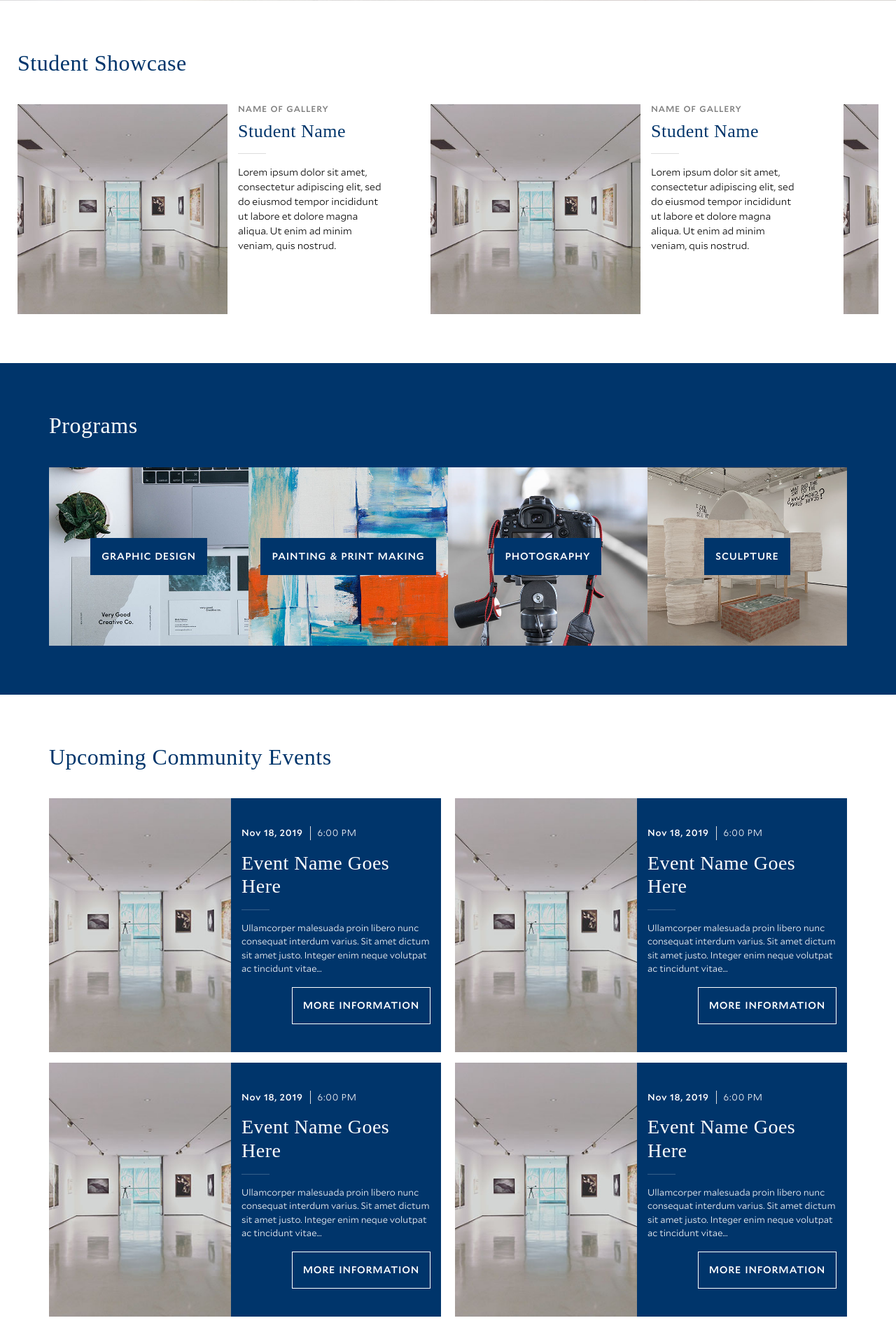
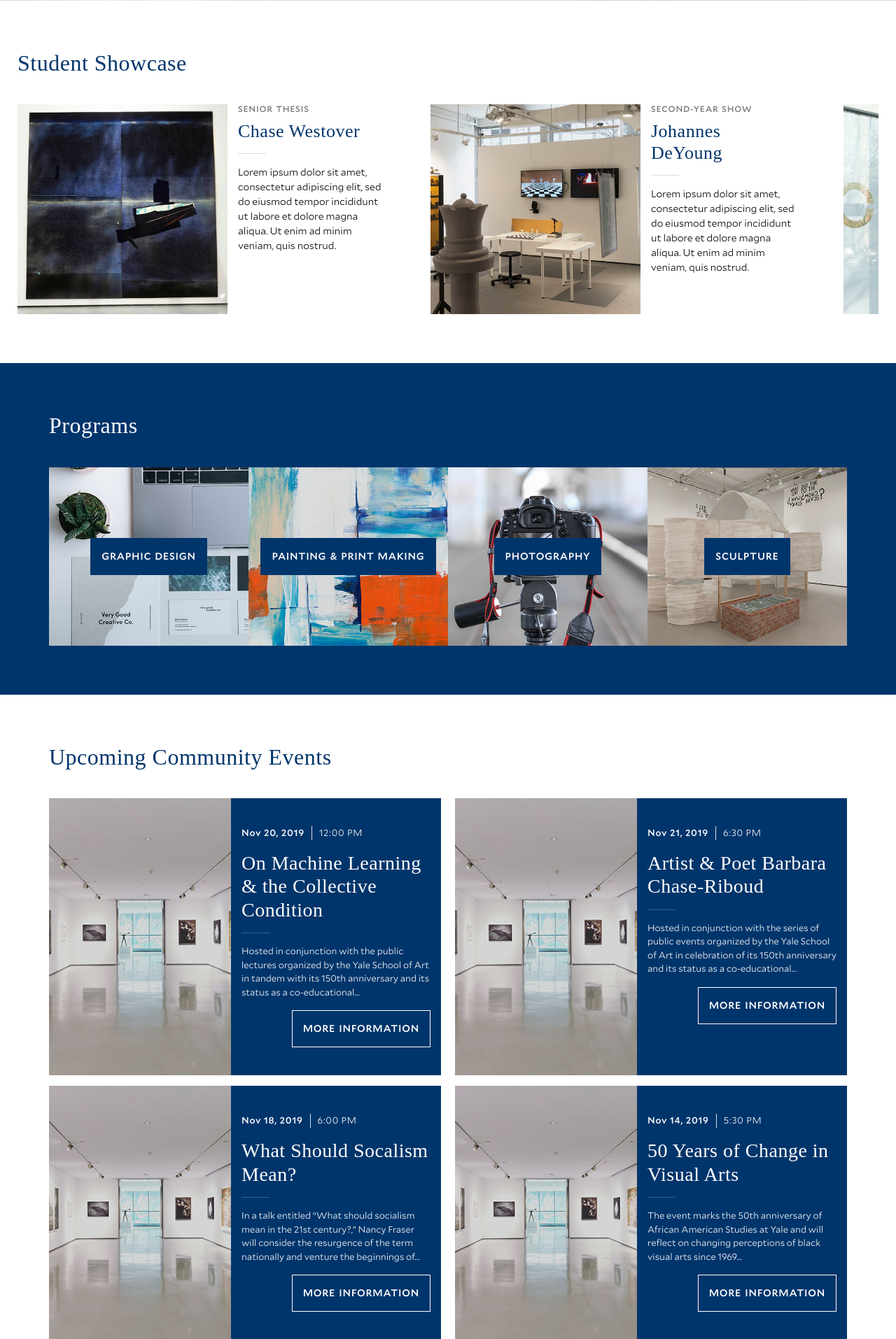
Before and after one commit to vonhaden/Yale-School-of-Art-Website, a PHP site: page / in a window 1280 px wide. Shown: the part 619-2533 px from the top of the page at 70% size. Run offline with PHP 8.4, Linux system fonts and the light colour scheme; some libraries are stand-ins or nearby versions.

Commit message:
Bugfixes
Fixed some small routing bugges as well as changed out some placeholder content.

```diff
--- a/css/styles.css
+++ b/css/styles.css
@@ -429,6 +429,14 @@ body .container-fluid {
   display: flex;
   align-items: center;
   margin-right: 20px;
+  cursor: pointer;
+  transition: 0.25s;
+}
+.navigation .logo:hover {
+  transition: 0.25s;
+}
+.navigation .logo:hover img {
+  opacity: 0.7;
 }
 .navigation .logo img {
   height: 40px;
--- a/includes/footer.php
+++ b/includes/footer.php
@@ -10,10 +10,10 @@
                     <p>New Haven, Connecticut, 06520-8339</p>
                 </div>
                 <div class="social">
-                    <a href="#"><i class="fab fa-facebook-f"></i></a>
-                    <a href="#"><i class="fab fa-twitter"></i></a>
-                    <a href="#"><i class="fab fa-instagram"></i></a>
-                    <a href="#"><i class="fab fa-linkedin"></i></a>
+                    <a href="https://www.facebook.com/YaleSchoolofArt/"><i class="fab fa-facebook-f"></i></a>
+                    <a href="https://twitter.com/yaleartgallery?lang=en"><i class="fab fa-twitter"></i></a>
+                    <a href="https://www.instagram.com/yaleschoolofart/?hl=en"><i class="fab fa-instagram"></i></a>
+                    <a href="https://www.linkedin.com/company/yale-art-gallery"><i class="fab fa-linkedin"></i></a>
                 </div>
             </div>
 
@@ -32,22 +32,22 @@
                 </div>
 
                 <div>
-                    <h4><a href="#">Student Work</a></h4>
+                    <h4><a href="student-work.php">Student Work</a></h4>
                     <ul>
                         <li><a href="#">Exhibits & Publications</a></li>
                     </ul>
                 </div>
 
                 <div>
-                    <h4><a href="#">Programs</a></h4>
+                    <h4><a href="programs.php">Programs</a></h4>
                     <ul>
-                        <li><a href="#">Courses</a></li>
+                        <li><a href="courses.php">Courses</a></li>
                         <li><a href="#">Summer Programs</a></li>
                     </ul>
                 </div>
 
                 <div>
-                    <h4><a href="#">Community Events</a></h4>
+                    <h4><a href="community-events.php">Community Events</a></h4>
                 </div>
 
                 <div>
--- a/includes/nav.php
+++ b/includes/nav.php
@@ -2,10 +2,10 @@
 <nav class="container-fluid navigation nav-desktop">
 
     <!-- Logo -->
-    <a class="logo" href="index.php">
+    <div class="logo">
         <img src="images/yale-art-logo.png" alt="Yale School of Art Crest">
         <div class="logo-text">Yale School of Art</div>
-    </a>
+    </div>
 
 
     <!-- Links -->
--- a/index.php
+++ b/index.php
@@ -16,7 +16,7 @@ include "includes/nav.php";
     <div class="overlay">
         <div class="container">
             <h1>Yale School of Art</h1>
-            <button type="button" class="btn btn-primary btn-grey">View Our Programs</button>
+            <a href="programs.php" class="btn btn-primary btn-grey">View Our Programs</a>
         </div>
     </div>
 </div>
@@ -29,49 +29,57 @@ include "includes/nav.php";
     <div class="showcase-holder">
         <div class="student">
             <div class="thumbnail">
-                <img src="images/showcase.jpg" alt="Student showcase thumbnail.">
+                <img src="images/showcase/showcase-1.jpg" alt="Student showcase thumbnail.">
             </div>
             <div class="details">
-                <h4>Name of Gallery</h4>
-                <h3>Student Name</h3>
+                <h4>Senior Thesis</h4>
+                <h3>Chase Westover</h3>
                 <p>Lorem ipsum dolor sit amet, consectetur adipiscing elit, sed do eiusmod tempor incididunt ut labore et dolore magna aliqua. Ut enim ad minim veniam, quis nostrud.</p>
             </div>
         </div>
 
         <div class="student">
             <div class="thumbnail">
-                <img src="images/showcase.jpg" alt="Student showcase thumbnail.">
+                <img src="images/showcase/showcase-2.jpg" alt="Student showcase thumbnail.">
             </div>
             <div class="details">
-                <h4>Name of Gallery</h4>
-                <h3>Student Name</h3>
+                <h4>Second-Year Show</h4>
+                <h3>Johannes DeYoung</h3>
                 <p>Lorem ipsum dolor sit amet, consectetur adipiscing elit, sed do eiusmod tempor incididunt ut labore et dolore magna aliqua. Ut enim ad minim veniam, quis nostrud.</p>
             </div>
-
         </div>
 
         <div class="student">
             <div class="thumbnail">
-                <img src="images/showcase.jpg" alt="Student showcase thumbnail.">
+                <img src="images/showcase/showcase-3.jpg" alt="Student showcase thumbnail.">
             </div>
             <div class="details">
-                <h4>Name of Gallery</h4>
-                <h3>Student Name</h3>
+                <h4>Design Showcase</h4>
+                <h3>Tantan Wang</h3>
                 <p>Lorem ipsum dolor sit amet, consectetur adipiscing elit, sed do eiusmod tempor incididunt ut labore et dolore magna aliqua. Ut enim ad minim veniam, quis nostrud.</p>
             </div>
-
         </div>
 
         <div class="student">
             <div class="thumbnail">
-                <img src="images/showcase.jpg" alt="Student showcase thumbnail.">
+                <img src="images/showcase/showcase-4.jpg" alt="Student showcase thumbnail.">
+            </div>
+            <div class="details">
+                <h4>Unfinished: An Exhibition</h4>
+                <h3>Sadie Cornette Cook</h3>
+                <p>Lorem ipsum dolor sit amet, consectetur adipiscing elit, sed do eiusmod tempor incididunt ut labore et dolore magna aliqua. Ut enim ad minim veniam, quis nostrud.</p>
+            </div>
+        </div>
+
+        <div class="student">
+            <div class="thumbnail">
+                <img src="images/showcase/showcase-5.jpg" alt="Student showcase thumbnail.">
             </div>
             <div class="details">
                 <h4>Name of Gallery</h4>
-                <h3>Student Name</h3>
+                <h3>Hazal Ozgur</h3>
                 <p>Lorem ipsum dolor sit amet, consectetur adipiscing elit, sed do eiusmod tempor incididunt ut labore et dolore magna aliqua. Ut enim ad minim veniam, quis nostrud.</p>
             </div>
-
         </div>
 
     </div>
@@ -117,11 +125,25 @@ include "includes/nav.php";
                 </div>
                 <div class="event-text">
                     <div class="event-time">
-                        <p class="date">Nov 18, 2019</p>
-                        <p class="time">6:00 PM</p>
+                        <p class="date">Nov 20, 2019</p>
+                        <p class="time">12:00 PM</p>
                     </div>
-                    <h3>Event Name Goes Here</h3>
-                    <p>Ullamcorper malesuada proin libero nunc consequat interdum varius. Sit amet dictum sit amet justo. Integer enim neque volutpat ac tincidunt vitae...</p>
+                    <h3>On Machine Learning & the Collective Condition</h3>
+                    <p>Hosted in conjunction with the public lectures organized by the Yale School of Art in tandem with its 150th anniversary and its status as a co-educational...</p>
+                    <button class="btn btn-primary btn-white-borders">More Information</button>
+                </div>
+            </div>
+            <div class="event col-xl-6 col-lg-12">
+                <div class="event-image">
+                    <img src="images/showcase.jpg" alt="Sample event image.">
+                </div>
+                <div class="event-text">
+                    <div class="event-time">
+                        <p class="date">Nov 21, 2019</p>
+                        <p class="time">6:30 PM</p>
+                    </div>
+                    <h3>Artist & Poet Barbara Chase-Riboud</h3>
+                    <p>Hosted in conjunction with the series of public events organized by the Yale School of Art in celebration of its 150th anniversary and its status as a co-educational...</p>
                     <button class="btn btn-primary btn-white-borders">More Information</button>
                 </div>
             </div>
@@ -134,8 +156,8 @@ include "includes/nav.php";
                         <p class="date">Nov 18, 2019</p>
                         <p class="time">6:00 PM</p>
                     </div>
-                    <h3>Event Name Goes Here</h3>
-                    <p>Ullamcorper malesuada proin libero nunc consequat interdum varius. Sit amet dictum sit amet justo. Integer enim neque volutpat ac tincidunt vitae...</p>
+                    <h3>What Should Socalism Mean?</h3>
+                    <p>In a talk entitled “What should socialism mean in the 21st century?,” Nancy Fraser will consider the resurgence of the term nationally and venture the beginnings of...</p>
                     <button class="btn btn-primary btn-white-borders">More Information</button>
                 </div>
             </div>
@@ -145,25 +167,11 @@ include "includes/nav.php";
                 </div>
                 <div class="event-text">
                     <div class="event-time">
-                        <p class="date">Nov 18, 2019</p>
-                        <p class="time">6:00 PM</p>
+                        <p class="date">Nov 14, 2019</p>
+                        <p class="time">5:30 PM</p>
                     </div>
-                    <h3>Event Name Goes Here</h3>
-                    <p>Ullamcorper malesuada proin libero nunc consequat interdum varius. Sit amet dictum sit amet justo. Integer enim neque volutpat ac tincidunt vitae...</p>
-                    <button class="btn btn-primary btn-white-borders">More Information</button>
-                </div>
-            </div>
-            <div class="event col-xl-6 col-lg-12">
-                <div class="event-image">
-                    <img src="images/showcase.jpg" alt="Sample event image.">
-                </div>
-                <div class="event-text">
-                    <div class="event-time">
-                        <p class="date">Nov 18, 2019</p>
-                        <p class="time">6:00 PM</p>
-                    </div>
-                    <h3>Event Name Goes Here</h3>
-                    <p>Ullamcorper malesuada proin libero nunc consequat interdum varius. Sit amet dictum sit amet justo. Integer enim neque volutpat ac tincidunt vitae...</p>
+                    <h3>50 Years of Change in Visual Arts</h3>
+                    <p>The event marks the 50th anniversary of African American Studies at Yale and will reflect on changing perceptions of black visual arts since 1969...</p>
                     <button class="btn btn-primary btn-white-borders">More Information</button>
                 </div>
             </div>
--- a/js/scripts.js
+++ b/js/scripts.js
@@ -4,6 +4,11 @@ $(document).ready(function () {
     // Program links on home page
     $('.program').hover(function() {
         $('button', this).toggleClass('btn-blue-hover');
+    });
+
+    // make the logo a link
+    $('.logo').click(function () {
+        window.location.href = 'index.php';
     });
 
 
--- a/sass/_nav.scss
+++ b/sass/_nav.scss
@@ -10,6 +10,15 @@
         display: flex;
         align-items: center;
         margin-right: 20px;
+        cursor: pointer;
+        transition: 0.25s;
+
+        &:hover {
+            transition: 0.25s;
+            img {
+                opacity: 0.7;
+            }
+        }
 
         img {
             height: 40px;
```
Also changed, not shown: programs.php (+4 -4 lines), student-work.php (+15 -12 lines), images/showcase/showcase-1.jpg (added), images/showcase/showcase-2.jpg (added), images/showcase/showcase-3.jpg (added), images/showcase/showcase-4.jpg (added), images/showcase/showcase-5.jpg (added), 1 other file.
